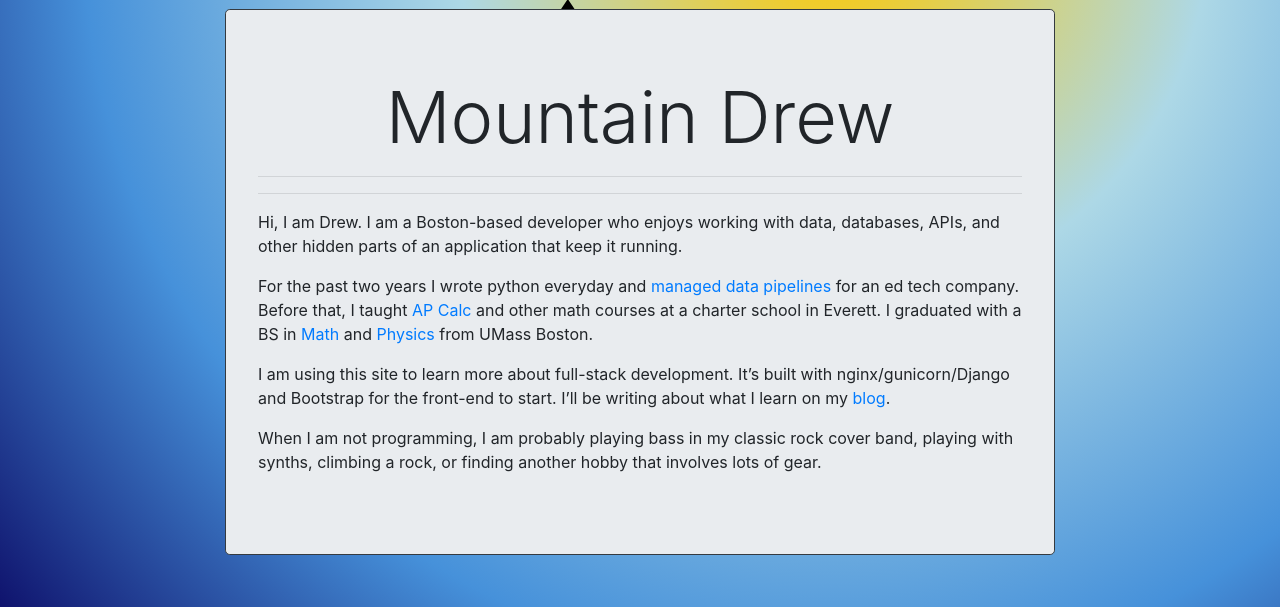
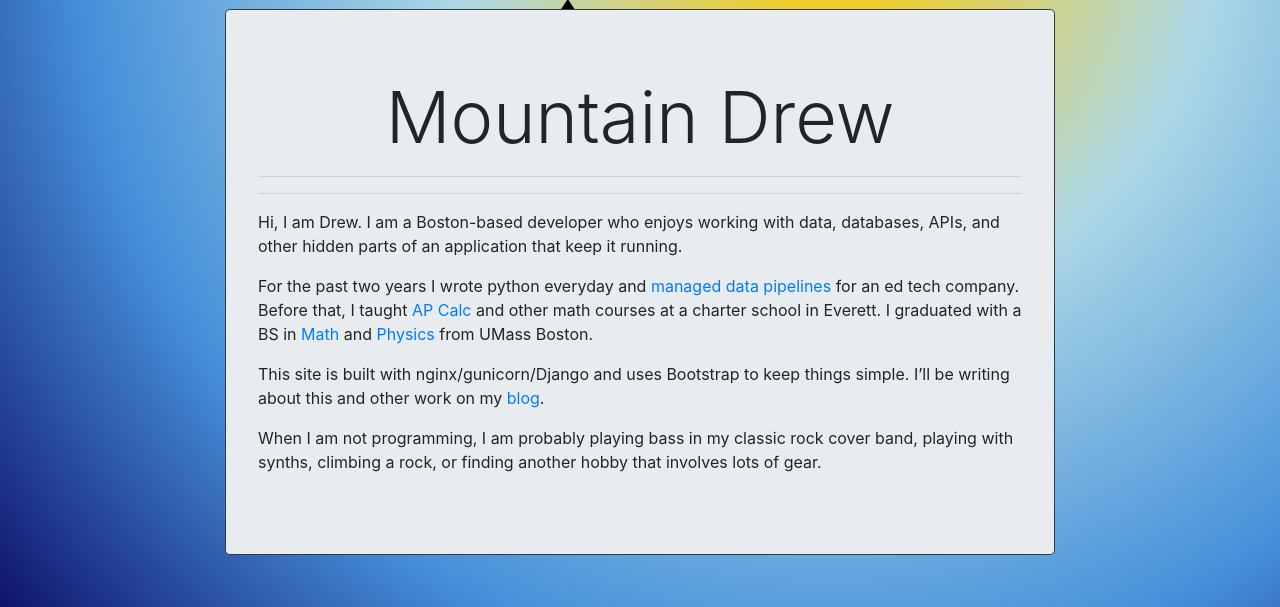
Before and after one commit to aduncan314/mountaindrew, a Django app: page / in a window 1280 px wide. Shown: the part 69-676 px from the top of the page. Run offline with Django 3.2, Linux system fonts and the light colour scheme; parts of the project's set-up code (start-up, migrations or seed data) failed here and were passed over; some libraries are stand-ins or nearby versions.

Commit message:
update landing text

```diff
--- a/templates/landing/index.html
+++ b/templates/landing/index.html
@@ -13,15 +13,14 @@
             other math courses at a charter school in Everett. I graduated with a BS in <a
                     href="https://xkcd.com/410/">Math</a> and <a href="https://xkcd.com/1240/">Physics</a> from UMass
             Boston.</p>
-        <p>I am using this site to learn more about full-stack development. It’s built with nginx/gunicorn/Django and
-            Bootstrap for the front-end to start. I’ll be writing about what I learn on my <a
-                    href="{% url 'blog:Blog' %}">blog</a>.</p>
+        <p>This site is built with nginx/gunicorn/Django and uses Bootstrap to keep things simple. I’ll be writing
+            about this and other work on my <a href="{% url 'blog:Blog' %}">blog</a>.</p>
         <p>When I am not programming, I am probably playing bass in my classic rock cover band, playing with synths,
             climbing a rock, or <span data-toggle="tooltip"
-                    title="This is my wife's commentary">finding another hobby that involves lots of gear.</span>
+                                      title="This is my wife's commentary">finding another hobby that involves lots of gear.</span>
         </p>
     </div>
-    <script>function f () {
+    <script>function f() {
         ('[data-toggle="tooltip"]').tooltip()
     }</script>
 
```
